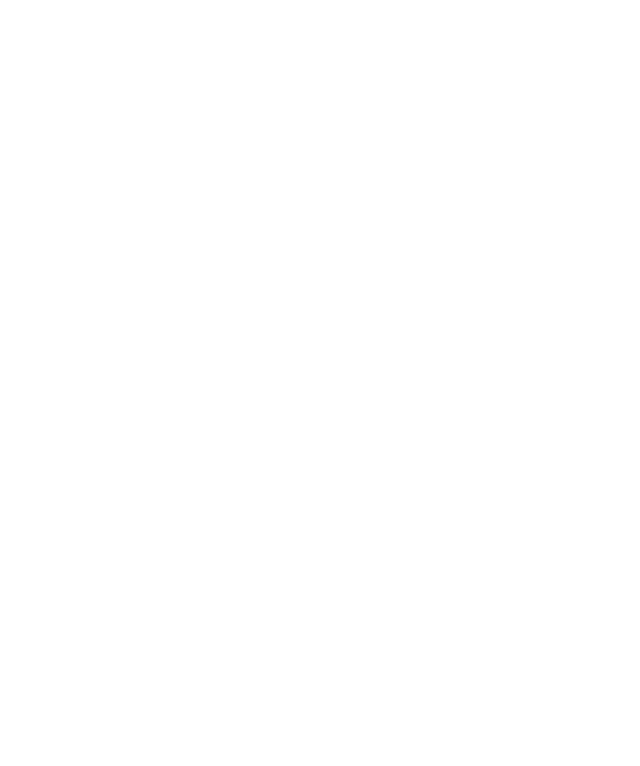
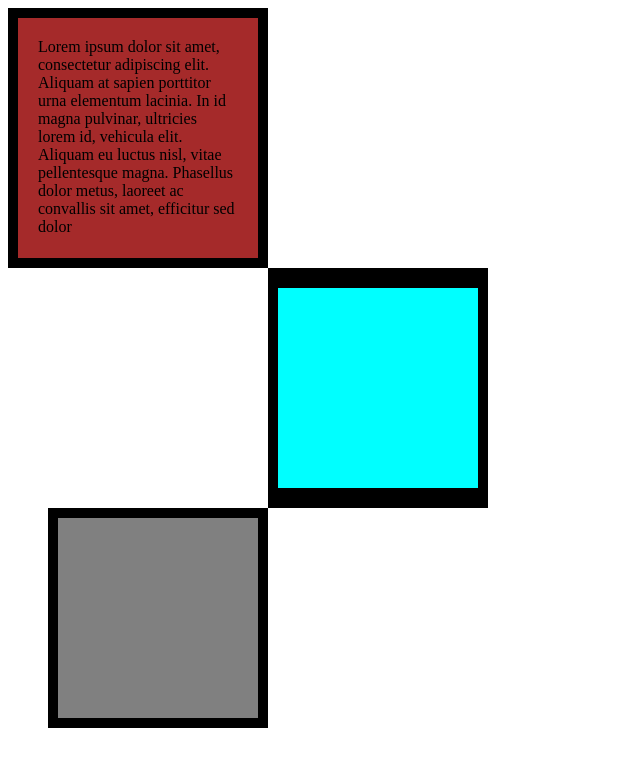
Before and after one commit to AlexWork93/FullStack_WithAngela, a plain HTML site: page index.html in a window 1280 px wide. Shown: the whole page, without its empty margins (0-640 px from the left). Drawn offline with Linux system fonts and the light colour scheme.

Commit message:
completed assignment 7_41

```diff
--- a/index.html
+++ b/index.html
@@ -1,11 +1,40 @@
 <!DOCTYPE html>
 <html lang="en">
+
 <head>
-    <meta charset="UTF-8">
-    <meta name="viewport" content="width=device-width, initial-scale=1.0">
-    <title>Document</title>
+  <meta charset="UTF-8">
+  <title>CSS Box Model</title>
+  <link rel="stylesheet" href="styles.css">
+
 </head>
+
 <body>
 
+    <div class="box box_1">
+        <p>
+            Lorem ipsum dolor sit amet, consectetur adipiscing elit. Aliquam at sapien porttitor urna elementum lacinia. In
+            id magna pulvinar, ultricies lorem id, vehicula elit. Aliquam eu luctus nisl, vitae pellentesque magna. Phasellus
+            dolor metus, laoreet ac convallis sit amet, efficitur sed dolor
+        </p>
+    </div>
+    <div class="box box_2"></div>
+    <div class="box box_3"></div>
+<!-- TODOs:
+1. Create 3 Boxes using the div element.
+2. Set their sizes to 200px heigh by 200px wide.
+3. Set different background colors for each of the boxes (I used cadetblue, gold and indianred).
+4. Add a paragraph <p> element into the first div and add the following words:
+    Lorem ipsum dolor sit amet, consectetur adipiscing elit. Aliquam at sapien porttitor urna elementum lacinia. In
+    id magna pulvinar, ultricies lorem id, vehicula elit. Aliquam eu luctus nisl, vitae pellentesque magna. Phasellus
+    dolor metus, laoreet ac convallis sit amet, efficitur sed dolor.
+5. Set the 1st div to have 20px padding all around with a black 10px border.
+6. Fix the style of the <p> element to remove all margins.
+Hint: Use the CSS inspector in Chrome.
+7. Set the 2nd div to have a 20px border on top and bottom and 10px border left and right. (See goal image)
+8. Set the 3rd div to have a 10px border
+9. Set the margins for the divs so that each box corner touches the other. (See the goal image)
+-->
+
 </body>
+
 </html>
--- /dev/null
+++ b/styles.css
@@ -0,0 +1,31 @@
+.box {
+    width: 200px;
+    height: 200px;
+}
+
+.box_1 {
+    background-color: brown;
+    padding: 20px;
+    border: 10px solid black;
+}
+
+.box_2 {
+    background-color: aqua;
+    border-top: 20px;
+    border-bottom: 20px;
+    border-right: 10px;
+    border-left: 10px;
+    border-style: solid;
+    border-color: black;
+    margin-left: 260px;
+}
+
+.box_3 {
+    background-color: gray;
+    border: 10px solid black;
+    margin-left: 40px;
+}
+
+p {
+    margin: 0px;
+}
```
Also changed, not shown: goal.png (added).
